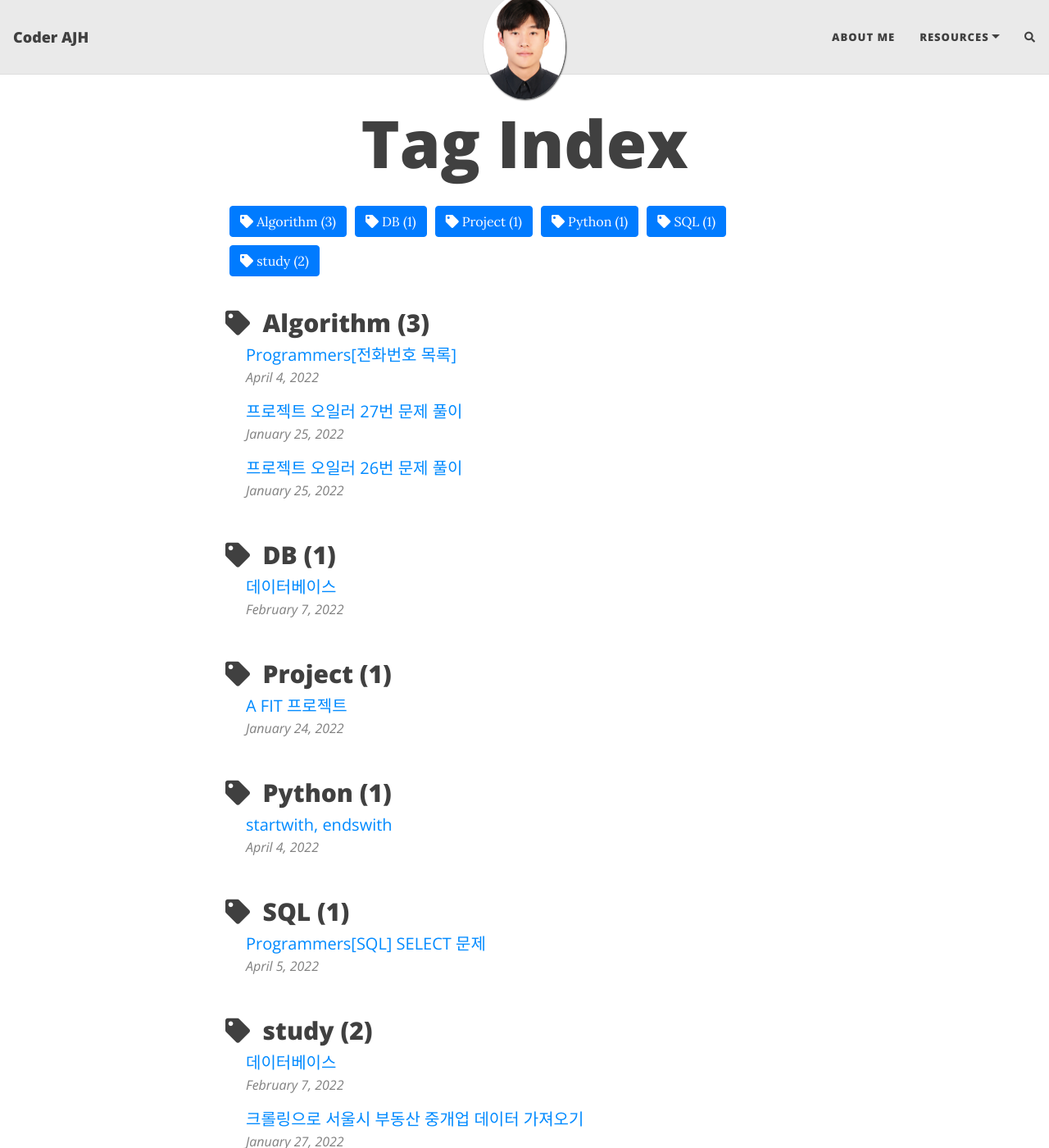
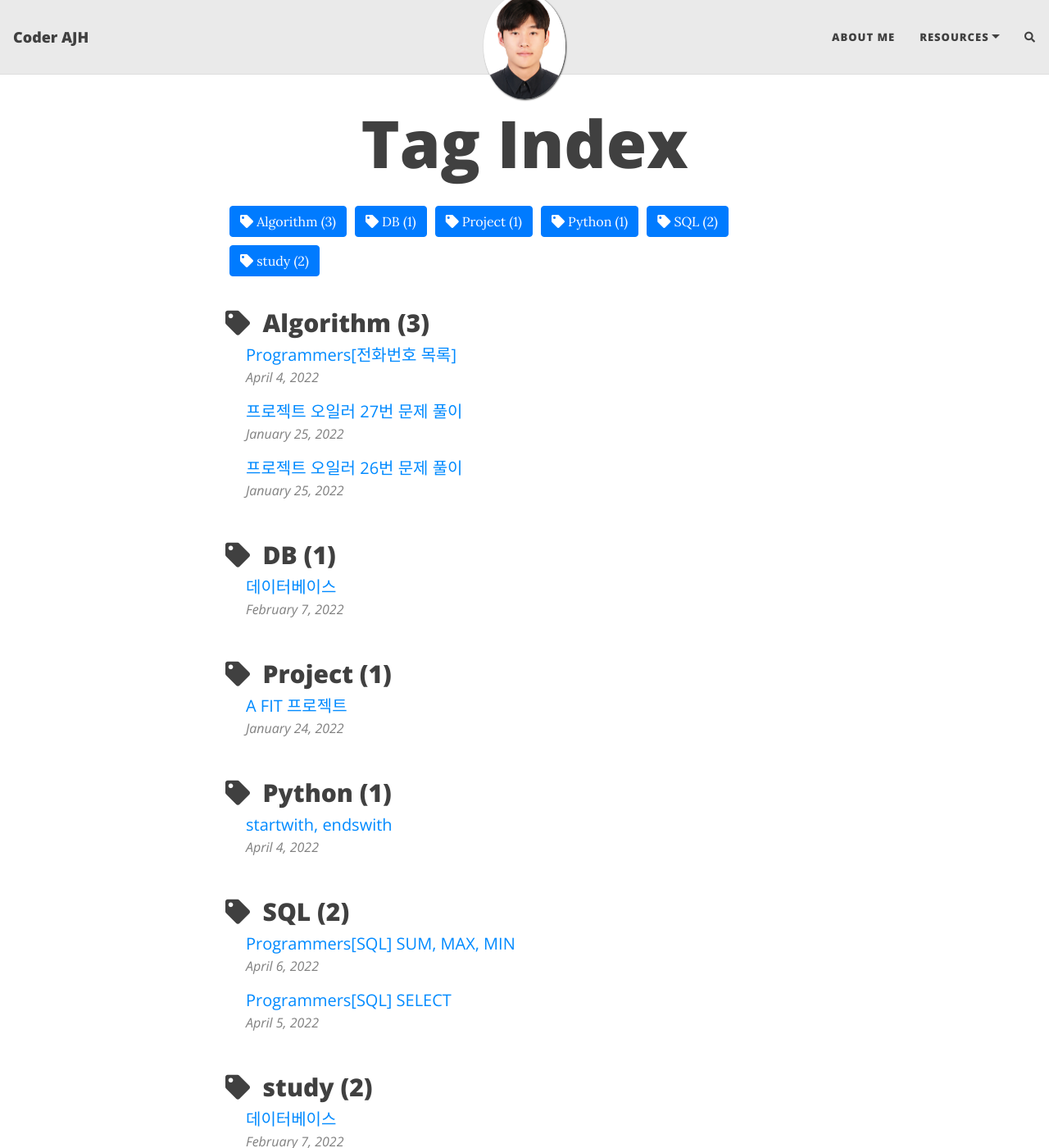
Before and after one commit to junhong625/junhong625.github.io, a Jekyll site: the page built from tags.html, in a window 1280 px wide and 1400 px high. Shown: the whole window at 82% size. Built offline with Jekyll 4.4.1, drawn with Linux system fonts in a browser that asks for light colours; nearby versions of some CDN libraries; comment, search, counter and statistics services are not loaded; some of the changed lines change nothing that is shown.

Commit message:
Update SQL

````diff
--- a/_posts/2022-04-05-Programmers-SQL_KIT.md
+++ b/_posts/2022-04-05-Programmers-SQL_SELECT.md
@@ -1,6 +1,6 @@
 ---
 layout : post
-title : Programmers[SQL] SELECT 문제
+title : Programmers[SQL] SELECT
 subtitle : SQL 고득점 Kit
 gh-repo: junhong625/SQL
 gh-badge: [star, fork, follow]
--- /dev/null
+++ b/_posts/2022-04-06-Programmers-SQL_SUM,MAX,MIN.MD
@@ -0,0 +1,62 @@
+---
+layout : post
+title : Programmers[SQL] SUM, MAX, MIN
+subtitle : SQL 고득점 Kit
+gh-repo: junhong625/SQL
+gh-badge: [star, fork, follow]
+tags : [SQL]
+comments: true
+---
+# Programmers SQL 고득점 Kit
+
+## SUM, MAX, MIN 문제
+### 1. 최댓값 구하기
+**문제 풀이**
+> `가장 최근에 들어온 동물은 언제 들어왔는지 조회`하는 SQL 문을 작성해주세요.
+
+- `가장 최근에 들어온 동물은 언제 들어왔는지 조회` : **ORDER BY () DESC**를 이용하여 역순으로 정렬 후 **LIMIT 1**을 통해 가장 먼저 나오는 하나의 데이터만 조회
+
+**정답**
+```
+SELECT DATETIME AS "시간" FROM ANIMAL_INS
+ORDER BY DATETIME DESC
+LIMIT 1;
+```
+
+### 2. 최솟값 구하기
+**문제 풀이**
+> 동물 보호소에 `가장 먼저 들어온 동물은 언제 들어왔는지 조회`하는 SQL 문을 작성해주세요.
+
+- `가장 먼저 들어온 동물은 언제 들어왔는지 조회` : **ORDER BY**를 이용하여 정렬 후 **LIMIT 1**을 통해 가장 먼저 나오는 하나의 데이터만 조회
+
+**정답**
+```
+SELECT DATETIME AS "시간" FROM ANIMAL_INS
+ORDER BY DATETIME ASC
+LIMIT 1;
+```
+
+### 3. 동물 수 구하기
+**문제 풀이**
+> 동물 보호소에 동물이 `몇 마리 들어왔는지 조회`하는 SQL 문을 작성해주세요.
+
+- `몇 마리 들어왔는지 조회` : **COUNT**함수를 이용하여 동물의 수 조회
+
+**정답**
+```
+SELECT COUNT(*) FROM ANIMAL_INS;
+```
+
+### 4. 중복 제거하기
+**문제 풀이**
+> 동물 보호소에 들어온 `동물의 이름은 몇 개인지 조회`하는 SQL 문을 작성해주세요. 이때 `이름이 NULL인 경우는 집계하지 않으며` `중복되는 이름은 하나로 칩니다.`
+
+- `동물의 이름은 몇 개인지 조회` : **COUNT**함수를 이용하여 이름 개수 조회
+- `이름이 NULL인 경우는 집계하지 않으며` : **WHERE**과 **is not**을 이용
+- `중복되는 이름은 하나로 칩니다.` : **DISTINCT**를 이용하여 중복 제거
+
+**정답**
+```
+SELECT COUNT(DISTINCT NAME) FROM ANIMAL_INS
+WHERE NAME IS NOT NULL;
+```
````
